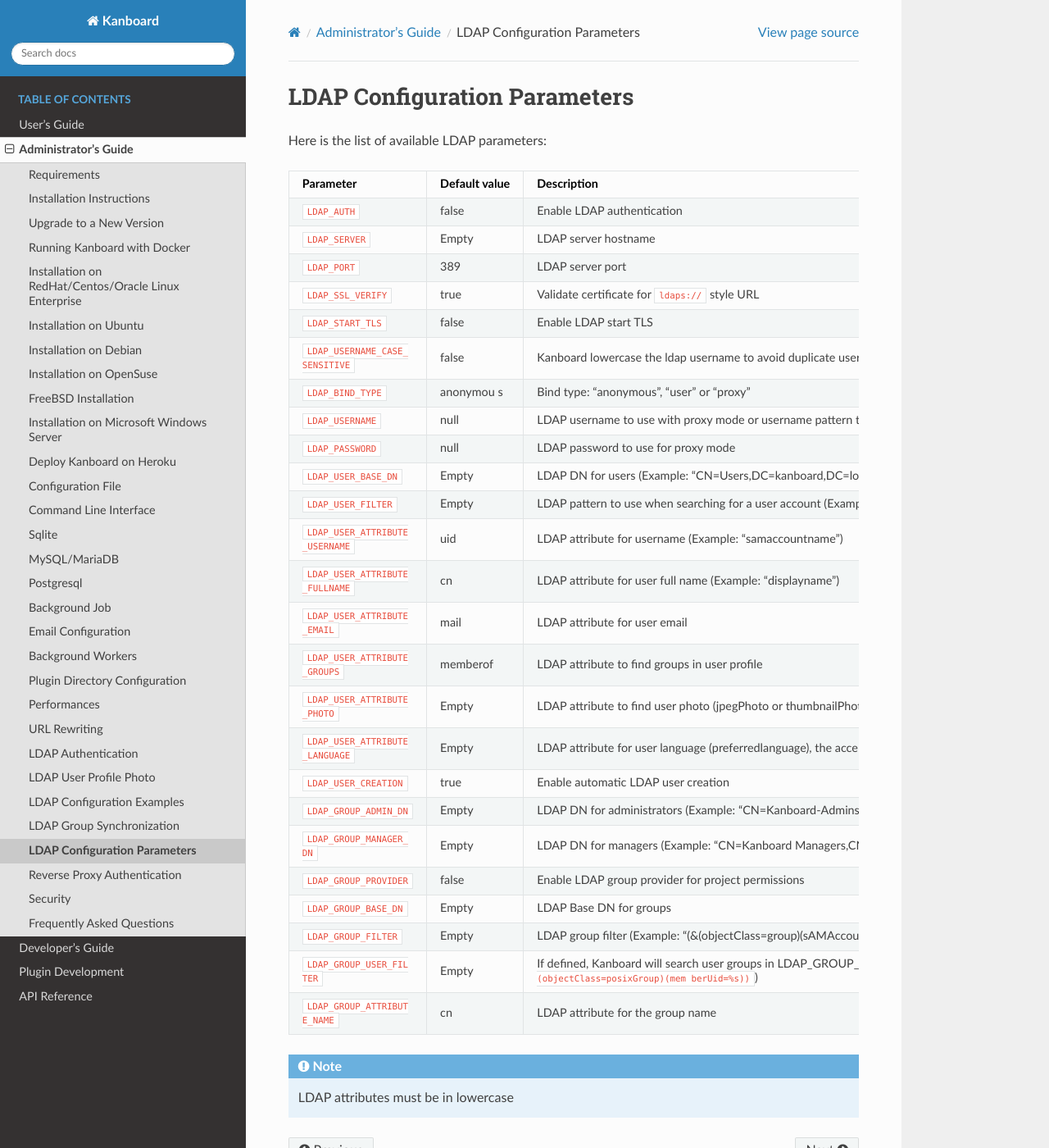
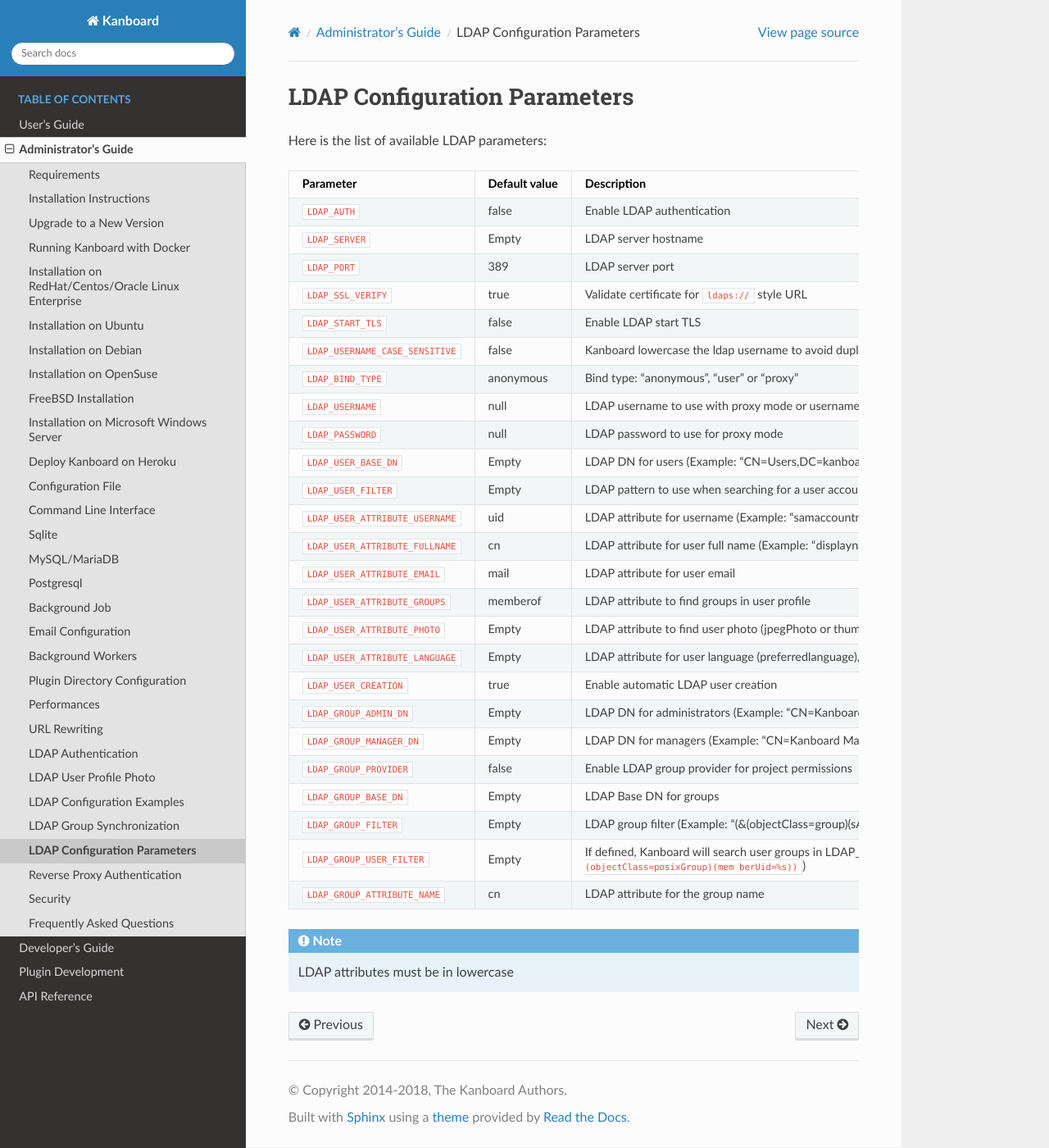
Before and after one commit to kanboard/documentation, a Sphinx documentation site: the page built from source/admin_guide/ldap_parameters.rst, in a window 1280 px wide and 1400 px high. Shown: the whole window at 82% size. Built offline with Sphinx 7.4.7 and the Read the Docs theme 2.0.0, drawn with Linux system fonts in a browser that asks for light colours.

Commit message:
Fix spacing issues

```diff
--- a/source/admin_guide/ldap_parameters.rst
+++ b/source/admin_guide/ldap_parameters.rst
@@ -3,99 +3,98 @@
 
 Here is the list of available LDAP parameters:
 
-+-----------------------+----------+----------------------------------+
-| Parameter             | Default  | Description                      |
-|                       | value    |                                  |
-+=======================+==========+==================================+
-| ``LDAP_AUTH``         | false    | Enable LDAP authentication       |
-+-----------------------+----------+----------------------------------+
-| ``LDAP_SERVER``       | Empty    | LDAP server hostname             |
-+-----------------------+----------+----------------------------------+
-| ``LDAP_PORT``         | 389      | LDAP server port                 |
-+-----------------------+----------+----------------------------------+
-| ``LDAP_SSL_VERIFY``   | true     | Validate certificate for         |
-|                       |          | ``ldaps://`` style URL           |
-+-----------------------+----------+----------------------------------+
-| ``LDAP_START_TLS``    | false    | Enable LDAP start TLS            |
-+-----------------------+----------+----------------------------------+
-| ``LDAP_USERNAME_CASE_ | false    | Kanboard lowercase the ldap      |
-| SENSITIVE``           |          | username to avoid duplicate      |
-|                       |          | users (the database is case      |
-|                       |          | sensitive)                       |
-+-----------------------+----------+----------------------------------+
-| ``LDAP_BIND_TYPE``    | anonymou | Bind type: “anonymous”, “user”   |
-|                       | s        | or “proxy”                       |
-+-----------------------+----------+----------------------------------+
-| ``LDAP_USERNAME``     | null     | LDAP username to use with proxy  |
-|                       |          | mode or username pattern to use  |
-|                       |          | with user mode                   |
-+-----------------------+----------+----------------------------------+
-| ``LDAP_PASSWORD``     | null     | LDAP password to use for proxy   |
-|                       |          | mode                             |
-+-----------------------+----------+----------------------------------+
-| ``LDAP_USER_BASE_DN`` | Empty    | LDAP DN for users (Example:      |
-|                       |          | “CN=Users,DC=kanboard,DC=local”) |
-+-----------------------+----------+----------------------------------+
-| ``LDAP_USER_FILTER``  | Empty    | LDAP pattern to use when         |
-|                       |          | searching for a user account     |
-|                       |          | (Example:                        |
-|                       |          | “(&(objectClass=user)(sAMAccount |
-|                       |          | Name=%s))”)                      |
-+-----------------------+----------+----------------------------------+
-| ``LDAP_USER_ATTRIBUTE | uid      | LDAP attribute for username      |
-| _USERNAME``           |          | (Example: “samaccountname”)      |
-+-----------------------+----------+----------------------------------+
-| ``LDAP_USER_ATTRIBUTE | cn       | LDAP attribute for user full     |
-| _FULLNAME``           |          | name (Example: “displayname”)    |
-+-----------------------+----------+----------------------------------+
-| ``LDAP_USER_ATTRIBUTE | mail     | LDAP attribute for user email    |
-| _EMAIL``              |          |                                  |
-+-----------------------+----------+----------------------------------+
-| ``LDAP_USER_ATTRIBUTE | memberof | LDAP attribute to find groups in |
-| _GROUPS``             |          | user profile                     |
-+-----------------------+----------+----------------------------------+
-| ``LDAP_USER_ATTRIBUTE | Empty    | LDAP attribute to find user      |
-| _PHOTO``              |          | photo (jpegPhoto or              |
-|                       |          | thumbnailPhoto                   |
-+-----------------------+----------+----------------------------------+
-| ``LDAP_USER_ATTRIBUTE | Empty    | LDAP attribute for user language |
-| _LANGUAGE``           |          | (preferredlanguage), the         |
-|                       |          | accepted language format is      |
-|                       |          | “fr-FR”                          |
-+-----------------------+----------+----------------------------------+
-| ``LDAP_USER_CREATION``| true     | Enable automatic LDAP user       |
-|                       |          | creation                         |
-+-----------------------+----------+----------------------------------+
-|``LDAP_GROUP_ADMIN_DN``| Empty    | LDAP DN for administrators       |
-|                       |          | (Example:                        |
-|                       |          | “CN=Kanboard-Admins,CN=Users,DC= |
-|                       |          | kanboard,DC=local”)              |
-+-----------------------+----------+----------------------------------+
-| ``LDAP_GROUP_MANAGER_ | Empty    | LDAP DN for managers (Example:   |
-| DN``                  |          | “CN=Kanboard                     |
-|                       |          | Managers,CN=Users,DC=kanboard,DC |
-|                       |          | =local”)                         |
-+-----------------------+----------+----------------------------------+
-|``LDAP_GROUP_PROVIDER``| false    | Enable LDAP group provider for   |
-|                       |          | project permissions              |
-+-----------------------+----------+----------------------------------+
-| ``LDAP_GROUP_BASE_DN``| Empty    | LDAP Base DN for groups          |
-|                       |          |                                  |
-+-----------------------+----------+----------------------------------+
-| ``LDAP_GROUP_FILTER`` | Empty    | LDAP group filter (Example:      |
-|                       |          | “(&(objectClass=group)(sAMAccoun |
-|                       |          | tName=%s*))“)                    |
-+-----------------------+----------+----------------------------------+
-| ``LDAP_GROUP_USER_FIL | Empty    | If defined, Kanboard will search |
-| TER``                 |          | user groups in                   |
-|                       |          | LDAP_GROUP_BASE_DN with this     |
-|                       |          | filter, it’s useful only for     |
-|                       |          | posixGroups (Example:            |
-|                       |          | ``(&(objectClass=posixGroup)(mem |
-|                       |          | berUid=%s))``)                   |
-+-----------------------+----------+----------------------------------+
-| ``LDAP_GROUP_ATTRIBUT | cn       | LDAP attribute for the group     |
-| E_NAME``              |          | name                             |
-+-----------------------+----------+----------------------------------+
++----------------------------------+-----------+----------------------------------+
+| Parameter                        | Default   | Description                      |
+|                                  | value     |                                  |
++==================================+===========+==================================+
+| ``LDAP_AUTH``                    | false     | Enable LDAP authentication       |
++----------------------------------+-----------+----------------------------------+
+| ``LDAP_SERVER``                  | Empty     | LDAP server hostname             |
++----------------------------------+-----------+----------------------------------+
+| ``LDAP_PORT``                    | 389       | LDAP server port                 |
++----------------------------------+-----------+----------------------------------+
+| ``LDAP_SSL_VERIFY``              | true      | Validate certificate for         |
+|                                  |           | ``ldaps://`` style URL           |
++----------------------------------+-----------+----------------------------------+
+| ``LDAP_START_TLS``               | false     | Enable LDAP start TLS            |
++----------------------------------+-----------+----------------------------------+
+| ``LDAP_USERNAME_CASE_SENSITIVE`` | false     | Kanboard lowercase the ldap      |
+|                                  |           | username to avoid duplicate      |
+|                                  |           | users (the database is case      |
+|                                  |           | sensitive)                       |
++----------------------------------+-----------+----------------------------------+
+| ``LDAP_BIND_TYPE``               | anonymous | Bind type: “anonymous”, “user”   |
+|                                  |           | or “proxy”                       |
++----------------------------------+-----------+----------------------------------+
+| ``LDAP_USERNAME``                | null      | LDAP username to use with proxy  |
+|                                  |           | mode or username pattern to use  |
+|                                  |           | with user mode                   |
++----------------------------------+-----------+----------------------------------+
+| ``LDAP_PASSWORD``                | null      | LDAP password to use for proxy   |
+|                                  |           | mode                             |
++----------------------------------+-----------+----------------------------------+
+| ``LDAP_USER_BASE_DN``            | Empty     | LDAP DN for users (Example:      |
+|                                  |           | “CN=Users,DC=kanboard,DC=local”) |
++----------------------------------+-----------+----------------------------------+
+| ``LDAP_USER_FILTER``             | Empty     | LDAP pattern to use when         |
+|                                  |           | searching for a user account     |
+|                                  |           | (Example:                        |
+|                                  |           | “(&(objectClass=user)(sAMAccount |
+|                                  |           | Name=%s))”)                      |
++----------------------------------+-----------+----------------------------------+
+| ``LDAP_USER_ATTRIBUTE_USERNAME`` | uid       | LDAP attribute for username      |
+|                                  |           | (Example: “samaccountname”)      |
++----------------------------------+-----------+----------------------------------+
+| ``LDAP_USER_ATTRIBUTE_FULLNAME`` | cn        | LDAP attribute for user full     |
+|                                  |           | name (Example: “displayname”)    |
++----------------------------------+-----------+----------------------------------+
+| ``LDAP_USER_ATTRIBUTE_EMAIL``    | mail      | LDAP attribute for user email    |
++----------------------------------+-----------+----------------------------------+
+| ``LDAP_USER_ATTRIBUTE_GROUPS``   | memberof  | LDAP attribute to find groups in |
+|                                  |           | user profile                     |
++----------------------------------+-----------+----------------------------------+
+| ``LDAP_USER_ATTRIBUTE_PHOTO``    | Empty     | LDAP attribute to find user      |
+|                                  |           | photo (jpegPhoto or              |
+|                                  |           | thumbnailPhoto                   |
++----------------------------------+-----------+----------------------------------+
+| ``LDAP_USER_ATTRIBUTE_LANGUAGE`` | Empty     | LDAP attribute for user language |
+|                                  |           | (preferredlanguage), the         |
+|                                  |           | accepted language format is      |
+|                                  |           | “fr-FR”                          |
++----------------------------------+-----------+----------------------------------+
+| ``LDAP_USER_CREATION``           | true      | Enable automatic LDAP user       |
+|                                  |           | creation                         |
++----------------------------------+-----------+----------------------------------+
+|``LDAP_GROUP_ADMIN_DN``           | Empty     | LDAP DN for administrators       |
+|                                  |           | (Example:                        |
+|                                  |           | “CN=Kanboard-Admins,CN=Users,DC= |
+|                                  |           | kanboard,DC=local”)              |
++----------------------------------+-----------+----------------------------------+
+| ``LDAP_GROUP_MANAGER_DN``        | Empty     | LDAP DN for managers (Example:   |
+|                                  |           | “CN=Kanboard                     |
+|                                  |           | Managers,CN=Users,DC=kanboard,DC |
+|                                  |           | =local”)                         |
++----------------------------------+-----------+----------------------------------+
+|``LDAP_GROUP_PROVIDER``           | false     | Enable LDAP group provider for   |
+|                                  |           | project permissions              |
++----------------------------------+-----------+----------------------------------+
+| ``LDAP_GROUP_BASE_DN``           | Empty     | LDAP Base DN for groups          |
+|                                  |           |                                  |
++----------------------------------+-----------+----------------------------------+
+| ``LDAP_GROUP_FILTER``            | Empty     | LDAP group filter (Example:      |
+|                                  |           | “(&(objectClass=group)(sAMAccoun |
+|                                  |           | tName=%s*))“)                    |
++----------------------------------+-----------+----------------------------------+
+| ``LDAP_GROUP_USER_FILTER``       | Empty     | If defined, Kanboard will search |
+|                                  |           | user groups in                   |
+|                                  |           | LDAP_GROUP_BASE_DN with this     |
+|                                  |           | filter, it’s useful only for     |
+|                                  |           | posixGroups (Example:            |
+|                                  |           | ``(&(objectClass=posixGroup)(mem |
+|                                  |           | berUid=%s))``)                   |
++----------------------------------+-----------+----------------------------------+
+| ``LDAP_GROUP_ATTRIBUTE_NAME``    | cn        | LDAP attribute for the group     |
+|                                  |           | name                             |
++----------------------------------+-----------+----------------------------------+
 
 .. note::  LDAP attributes must be in lowercase
```
Also changed, not shown: source/admin_guide/docker.rst (+10 -13 lines), source/plugins/authentication_architecture.rst (+22 -23 lines), source/plugins/automatic_actions.rst (+18 -20 lines), source/plugins/avatar.rst (+8 -9 lines), source/plugins/external_links.rst (+17 -18 lines), source/plugins/external_tasks.rst (+21 -23 lines), source/plugins/hooks.rst (+25 -35 lines).
